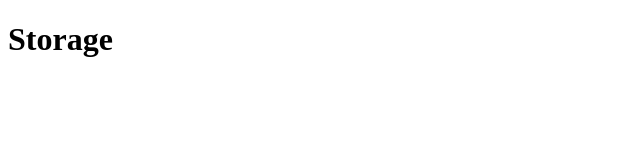
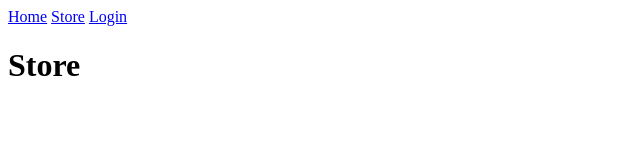
Before and after one commit to chandlerh7/VSCode, a plain HTML site: page homework-3/store.html in a window 1280 px wide. Shown: the whole page, without its empty margins (0-640 px from the left). Drawn offline with Linux system fonts and the light colour scheme.

Commit message:
added nav to each file and changed the name to another.

```diff
--- a/homework-3/storage.html
+++ b/homework-3/store.html
@@ -6,6 +6,11 @@
     <title>Document</title>
 </head>
 <body>
-    <h1> Storage</h1>
+    <nav>
+        <a href="index.html">Home</a>
+        <a href="store.html">Store</a>
+        <a href="login.html">Login</a>
+      </nav>
+    <h1> Store</h1>
 </body>
 </html>
```
Also changed, not shown: homework-3/index.html (+5 -0 lines), homework-3/login.html (+5 -0 lines).
